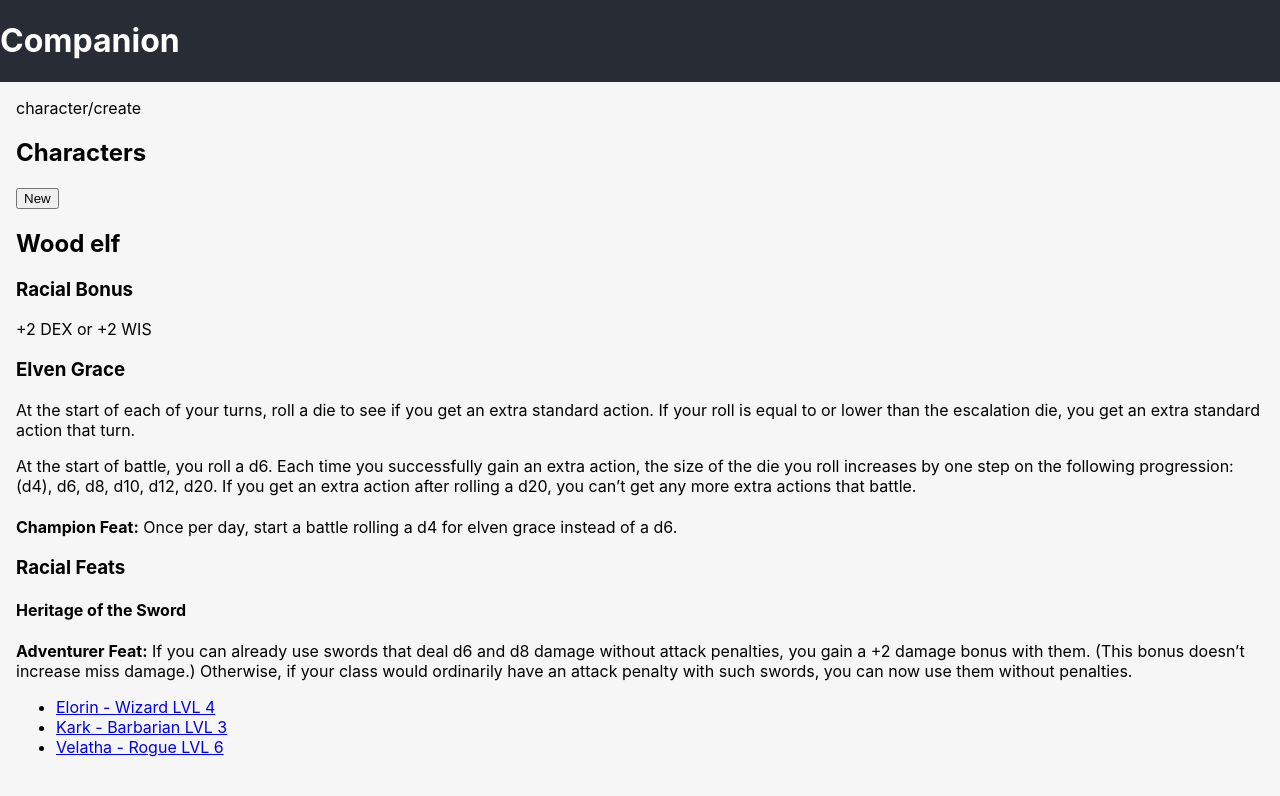
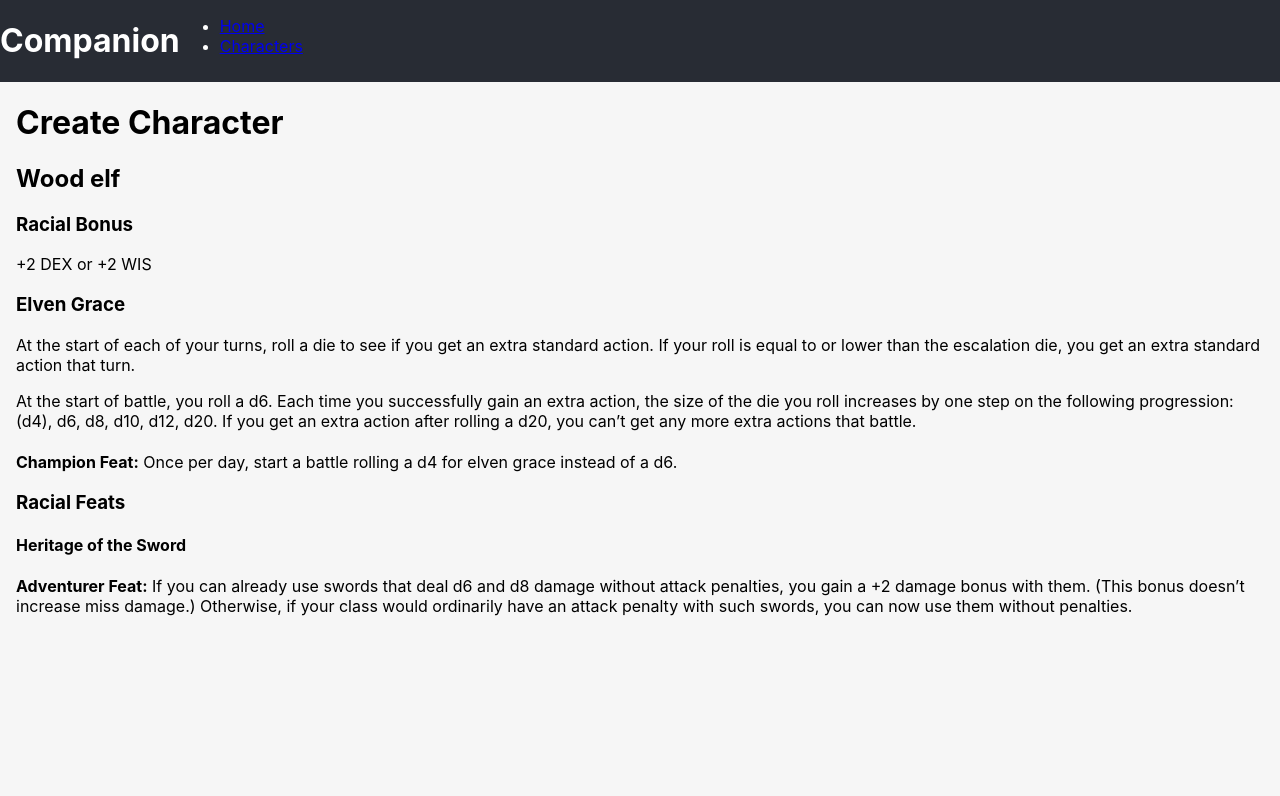
Before and after one commit to syradar/companion-react, a React (Create React App) app: page /characters/new in a window 1280 px wide. Shown: the top 796 px of the page. Built offline with nearby package versions, Linux system fonts and the light colour scheme.

Commit message:
add routing

```diff
--- a/package.json
+++ b/package.json
@@ -10,6 +10,7 @@
     "@types/node": "^12.0.0",
     "@types/react": "^16.9.0",
     "@types/react-dom": "^16.9.0",
+    "@types/react-router-dom": "^5.1.5",
     "fp-ts": "^2.7.0",
     "rambda": "^5.9.0",
     "react": "^16.13.1",
--- a/src/App.tsx
+++ b/src/App.tsx
@@ -1,16 +1,14 @@
 import React, { useState, Fragment } from 'react';
 import './App.css';
-import Card from './Card';
-import SpellbookPage from './Spellbook';
 import { AbilityScore, createAbilityScore } from './abilityScores';
-import { pluck } from 'rambda';
-import { Race, playerRaces } from './races';
+import { playerRaces } from './races';
 import FeatListComponent from './FeatListComponent';
 import DisplayModifierComponent from './DisplayModifierComponent';
-import Paragraph from './Paragraphs';
 import Paragraphs from './Paragraphs';
 import SeparatedList from './SeparatedList';
-import { displaySign } from './functions';
+import CharacterList from './CharacterList';
+import { BrowserRouter as Router, Switch, Route, Link } from 'react-router-dom';
+import CreateCharacter from './CreateCharacter';
 
 export type Defense = 'PD' | 'AC' | 'MD';
 export type DamageType = 'Fire' | 'Frost' | 'Positive energy';
@@ -26,7 +24,7 @@ export interface CombatParticipant extends Character {
 }
 
 function App() {
-  const [characters, setCharacters] = useState([
+  const [, setCharacters] = useState([
     {
       name: `scanlan`,
       id: 0,
@@ -44,7 +42,7 @@ function App() {
     },
   ] as CombatParticipant[]);
 
-  const [character, setCharacter] = useState({
+  const [] = useState({
     id: 123,
     name: 'Wizard',
     abilityScores: [
@@ -56,56 +54,33 @@ function App() {
       createAbilityScore('WIS', 13),
     ],
   } as Character);
-  const handleRemoveCharacter = (id: number) =>
-    setCharacters((prev) => prev.filter((c) => c.id !== id));
 
   return (
+    <Router>
       <div className="App">
         <header className="App-header">
           <h1>Companion</h1>
+          <nav>
+            <ul>
+              <li>
+                <Link to="/">Home</Link>
+              </li>
+              <li>
+                <Link to="/characters">Characters</Link>
+              </li>
+            </ul>
+          </nav>
         </header>
         <main>
-        <nav>
-          <div>character/create</div>
-        </nav>
-        <h2>Characters</h2>
-        <button type="button">New</button>
-        {playerRaces.map((pr) => (
-          <>
-            <h2>{pr.name}</h2>
-            <h3>Racial Bonus</h3>
-            <SeparatedList
-              separator={' or '}
-              values={pr.bonus}
-              display={(v) => (
-                <Fragment>
-                  <DisplayModifierComponent value={v.value} /> {v.tag}
-                </Fragment>
-              )}
-            />
-            {pr.power.map((p, index) => (
-              <Fragment key={index}>
-                <h3>{p.name}</h3>
-                {p.description && <Paragraphs paragraphs={p.description} />}
-                <FeatListComponent feats={p.feats} />
-              </Fragment>
-            ))}
+          <Switch>
+            <Route path="/characters">
+              <CharacterList />
+            </Route>
+            <Route path="/">
+              <Home />
+            </Route>
+          </Switch>
 
-            <h3>Racial Feats</h3>
-            <FeatListComponent feats={pr.feats} />
-          </>
-        ))}
-        <ul>
-          <li>
-            <a href="#">Elorin - Wizard LVL 4</a>
-          </li>
-          <li>
-            <a href="#">Kark - Barbarian LVL 3</a>
-          </li>
-          <li>
-            <a href="#">Velatha - Rogue LVL 6</a>
-          </li>
-        </ul>
           {/* <SpellbookPage character={character} /> */}
           {/* <div className="card-list">
           {characters
@@ -120,7 +95,12 @@ function App() {
         </div> */}
         </main>
       </div>
+    </Router>
   );
 }
 
 export default App;
+
+function Home() {
+  return <h2>Home</h2>;
+}
--- /dev/null
+++ b/src/CharacterList.tsx
@@ -0,0 +1,35 @@
+import React, { Fragment } from 'react';
+import './App.css';
+import { useRouteMatch, Link, Switch, Route } from 'react-router-dom';
+import CreateCharacter from './CreateCharacter';
+
+function CharacterList() {
+  let match = useRouteMatch();
+
+  return (
+    <div>
+      <Switch>
+        <Route path={`${match.path}/new`}>
+          <CreateCharacter />
+        </Route>
+        <Route path={`${match.path}`}>
+          <h1>Characters</h1>
+          <Link to={`${match.url}/new`}>New character</Link>
+          <ul>
+            <li>
+              <a href="#">Elorin - Wizard LVL 4</a>
+            </li>
+            <li>
+              <a href="#">Kark - Barbarian LVL 3</a>
+            </li>
+            <li>
+              <a href="#">Velatha - Rogue LVL 6</a>
+            </li>
+          </ul>
+        </Route>
+      </Switch>
+    </div>
+  );
+}
+
+export default CharacterList;
--- /dev/null
+++ b/src/CreateCharacter.tsx
@@ -0,0 +1,45 @@
+import React, { Fragment } from 'react';
+import './App.css';
+import { useRouteMatch, Link } from 'react-router-dom';
+import { playerRaces } from './races';
+import SeparatedList from './SeparatedList';
+import DisplayModifierComponent from './DisplayModifierComponent';
+import FeatListComponent from './FeatListComponent';
+import Paragraphs from './Paragraphs';
+
+function CreateCharacter() {
+  let match = useRouteMatch();
+
+  return (
+    <Fragment>
+      <h1>Create Character</h1>
+      {playerRaces.map((pr) => (
+        <>
+          <h2>{pr.name}</h2>
+          <h3>Racial Bonus</h3>
+          <SeparatedList
+            separator={' or '}
+            values={pr.bonus}
+            display={(v) => (
+              <Fragment>
+                <DisplayModifierComponent value={v.value} /> {v.tag}
+              </Fragment>
+            )}
+          />
+          {pr.power.map((p, index) => (
+            <Fragment key={index}>
+              <h3>{p.name}</h3>
+              {p.description && <Paragraphs paragraphs={p.description} />}
+              <FeatListComponent feats={p.feats} />
+            </Fragment>
+          ))}
+
+          <h3>Racial Feats</h3>
+          <FeatListComponent feats={pr.feats} />
+        </>
+      ))}
+    </Fragment>
+  );
+}
+
+export default CreateCharacter;
```
Also changed, not shown: 1 other file (tests, documents, lock files or other folders). Lines whose indentation alone changed are shown as unchanged.
